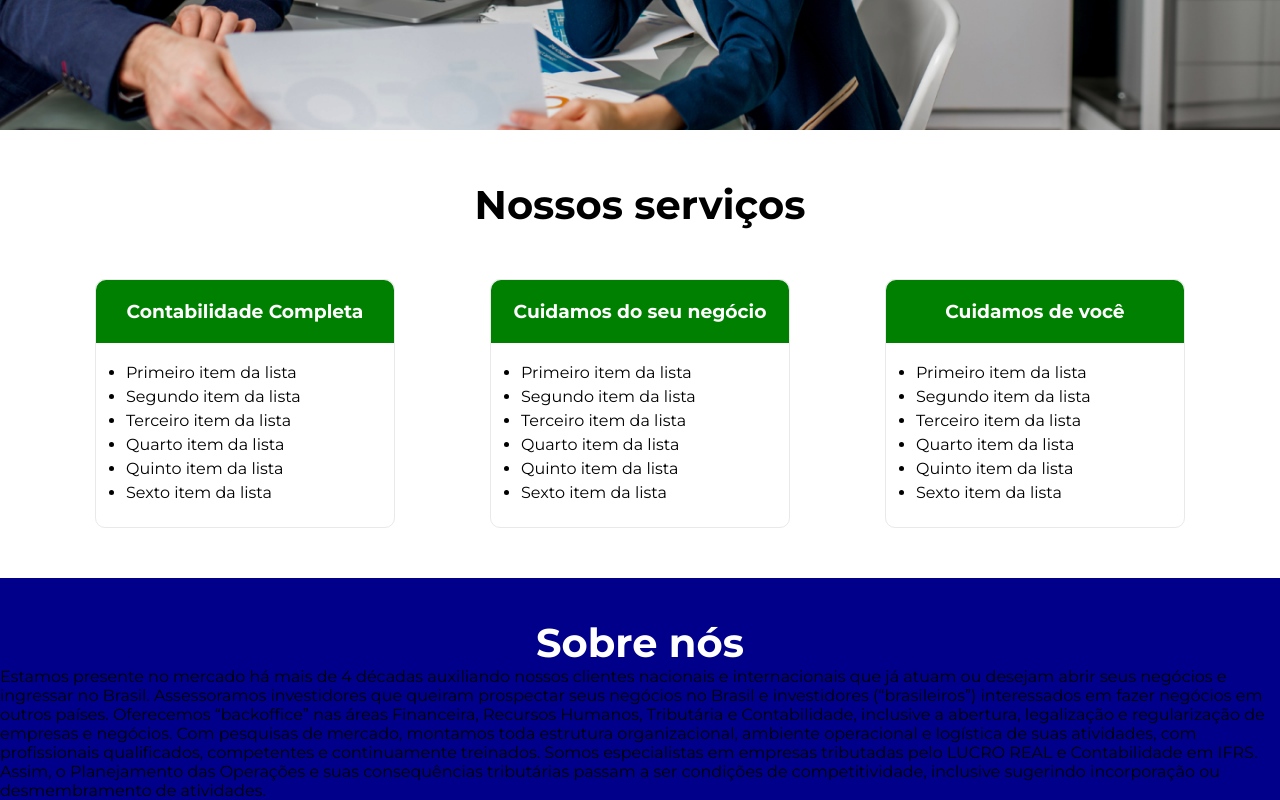
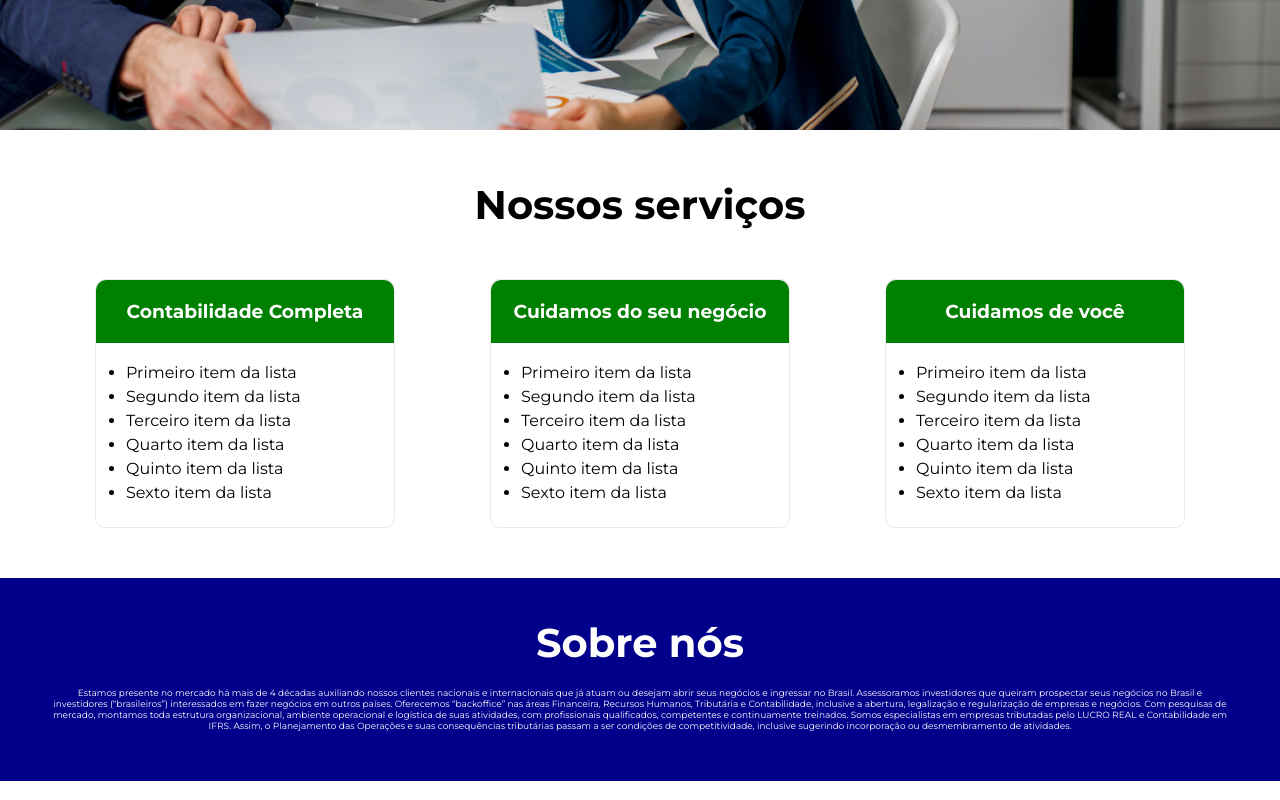
Before and after one commit to FASLJ/dev-contabil, a plain HTML site: page index.html in a window 1280 px wide. Shown: the part 520-1320 px from the top of the page. Drawn offline with Linux system fonts and the light colour scheme.

Commit message:
Update index.html

```diff
--- a/index.html
+++ b/index.html
@@ -93,7 +93,7 @@
 
     <div class="caixa-inferior">
         <h2 id="titulo-inferior">Sobre nós</h2>
-        <p class="paragrafo-inferior">
+        <p class="p-inferior">
             Estamos presente no mercado há mais de 4 décadas auxiliando nossos clientes nacionais e internacionais que
             já
             atuam ou desejam abrir seus negócios e ingressar no Brasil.
```
